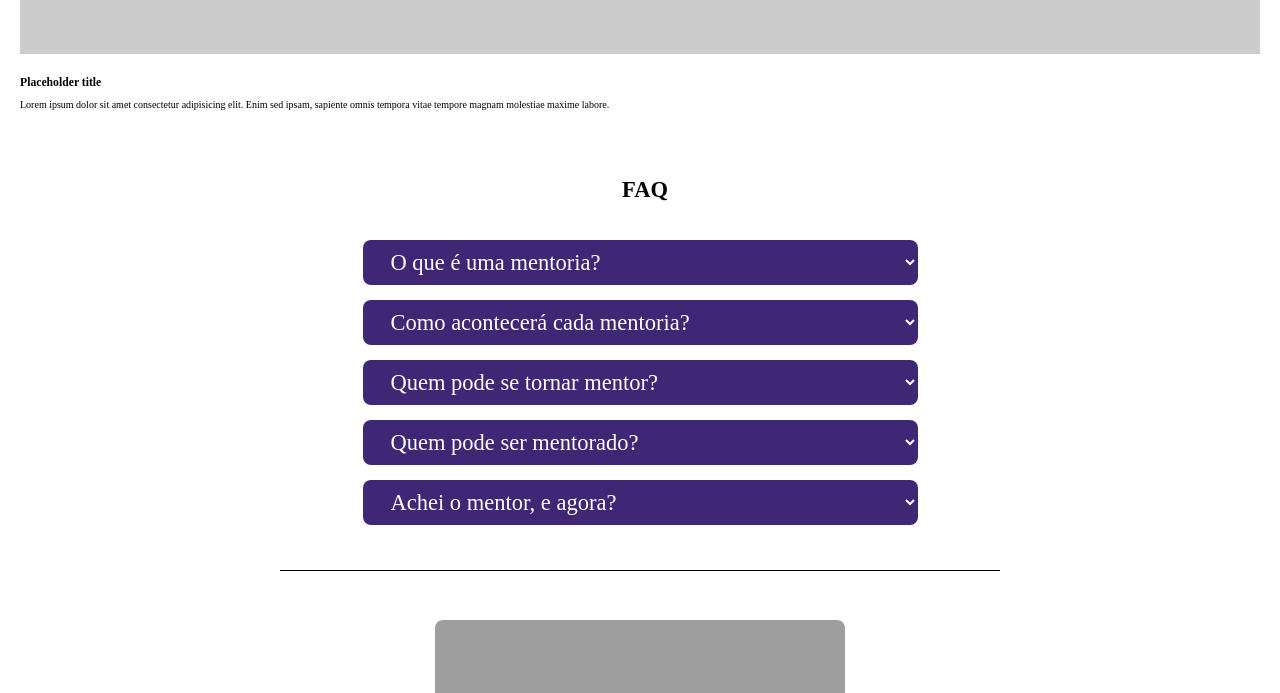
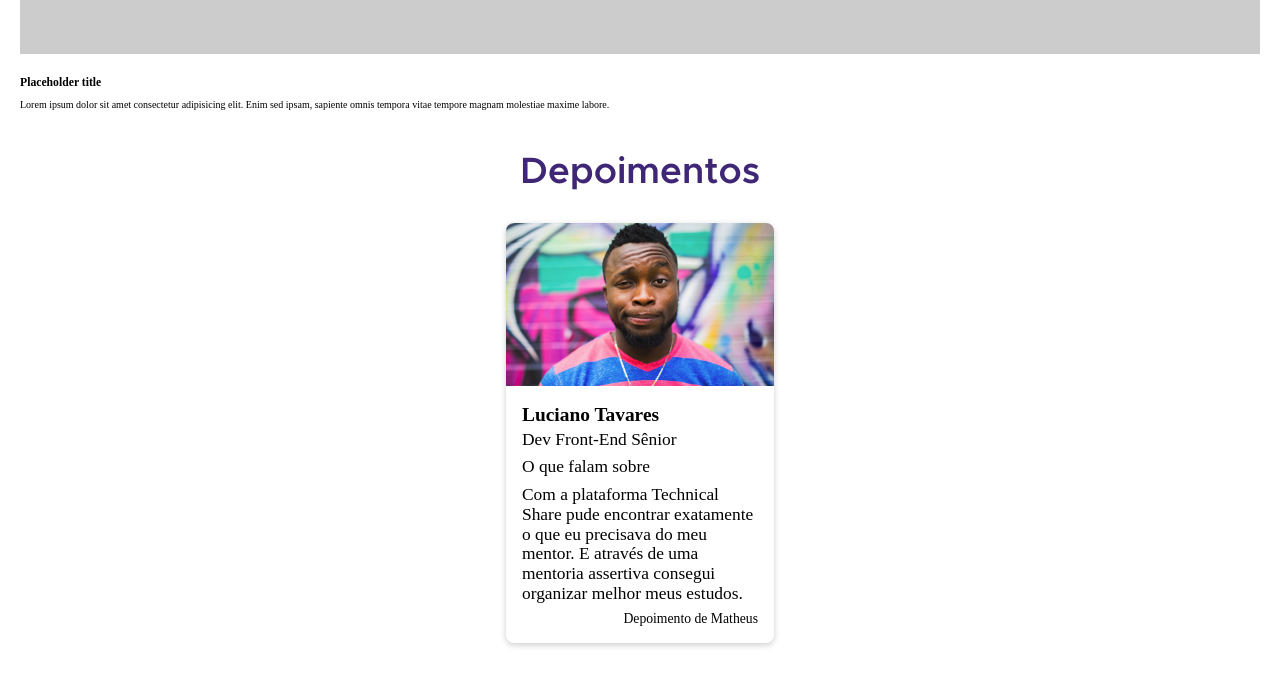
Before and after one commit to Hackathon-Fcamara/technical-share, a React (Create React App) app in the folder front-end/: page /home in a window 1280 px wide. Shown: the part 1640-2333 px from the top of the page. Built offline with nearby package versions, Linux system fonts and the light colour scheme; grey boxes are pictures that could not be loaded; the HTML template or start-up script is replaced by a standard one; a web font is replaced by a local one.

Commit message:
feat: cria os estilos do componente Testimonial para telas pequenas

```diff
--- a/front-end/src/components/Testimonial/index.js
+++ b/front-end/src/components/Testimonial/index.js
@@ -1,25 +1,48 @@
-export const Testmonial = () => {
+import styles from "./styles.module.css";
+
+import imageGuy from "../../assets/images/image-guy.jpg";
+
+const {
+  testimonial__container,
+  testimonial__firstTitle,
+  testimonial__cardList,
+  testimonial__card,
+  testimonial__img,
+  testimonial__textWrapper,
+  testimonial__secondTitle,
+  testimonial__role,
+  testimonial__aboutTitle,
+  testimonial__aboutText,
+  testimonial__author,
+} = styles;
+
+export const Testimonial = () => {
   return (
-    <section className={testimonial}>
-      <h2 className={testimonial__firstTitle}></h2>
-      <div className={testimonial__wrapper}>
-        <figure className={testimonial__imgWrapper}>
-          <img className={testimonial__img} src="" alt="" />
-        </figure>
-        <div className={testimonial__textWrapper}>
-          <h3 className={testimonial__secondTitle}></h3>
-          <span className={testimonial__role}></span>
-          <div className={testimonial__starsWrapper}>
-            <span className={testimonial__star}></span>
-            <span className={testimonial__star}></span>
-            <span className={testimonial__star}></span>
-            <span className={testimonial__star}></span>
-            <span className={testimonial__star}></span>
-          </div>
-          <p className={testimonial__aboutTitle}></p>
-          <p className={testimonial__aboutText}></p>
-          <span className={testimonial__author}></span>
-        </div>
+    <section>
+      <div className={testimonial__container}>
+        <h2 className={testimonial__firstTitle}>Depoimentos</h2>
+        <ul className={testimonial__cardList}>
+          <li className={testimonial__card}>
+            <figure>
+              <img
+                className={testimonial__img}
+                src={imageGuy}
+                alt="Foto do mentor"
+              />
+            </figure>
+            <div className={testimonial__textWrapper}>
+              <h3 className={testimonial__secondTitle}>Luciano Tavares</h3>
+              <span className={testimonial__role}>Dev Front-End Sênior</span>
+              <p className={testimonial__aboutTitle}>O que falam sobre</p>
+              <p className={testimonial__aboutText}>
+                Com a plataforma Technical Share pude encontrar exatamente o que
+                eu precisava do meu mentor. E através de uma mentoria assertiva
+                consegui organizar melhor meus estudos.{" "}
+              </p>
+              <span className={testimonial__author}>Depoimento de Matheus</span>
+            </div>
+          </li>
+        </ul>
       </div>
     </section>
   );
--- /dev/null
+++ b/front-end/src/components/Testimonial/styles.module.css
@@ -0,0 +1,57 @@
+.testimonial__container {
+  padding: 2.4rem;
+}
+
+.testimonial__firstTitle {
+  font-size: var(--fs-title-3);
+  text-align: center;
+  font-weight: 600;
+  color: var(--purple);
+  margin-bottom: 3.2rem;
+}
+
+.testimonial__cardList {
+  display: flex;
+  justify-content: center;
+}
+
+.testimonial__card {
+  width: 26.8rem;
+  border-radius: 0.8rem;
+  overflow: hidden;
+  box-shadow: 0px 2px 6px rgba(0, 0, 0, 0.2);
+  color: var(--black);
+}
+
+.testimonial__img {
+  width: 100%;
+  max-width: 100%;
+}
+
+.testimonial__textWrapper {
+  padding: 1.6rem;
+  display: flex;
+  flex-direction: column;
+}
+
+.testimonial__secondTitle {
+  font-size: var(--fs-title-7);
+  margin-bottom: 0.4rem;
+}
+
+.testimonial__role,
+.testimonial__aboutTitle,
+.testimonial__aboutText {
+  font-size: var(--fs-textLg);
+  line-height: var(--lh-subSm);
+  margin-bottom: 0.8rem;
+}
+
+.testimonial__role {
+  display: block;
+}
+
+.testimonial__author {
+  margin-left: auto;
+  font-size: var(--fs-textSm);
+}
--- a/front-end/src/pages/PageHome/index.js
+++ b/front-end/src/pages/PageHome/index.js
@@ -2,6 +2,7 @@
 import { Hero } from "../../components/Hero";
 import { BecomeMentor } from "../../components/BecomeMentor";
 import { Benefits } from "../../components/Benefits";
+import { Testimonial } from "../../components/Testimonial";
 import { FAQ } from "../../components/FAQ";
 import { Footer } from "../../components/Footer";
 
@@ -12,6 +13,7 @@
       <Hero />
       <BecomeMentor />
       <Benefits />
+      <Testimonial />
       <FAQ />
       <Footer />
     </>
```
Also changed, not shown: front-end/src/assets/images/image-guy.jpg (added), front-end/src/components/Testimonial/styles.css (deleted).
